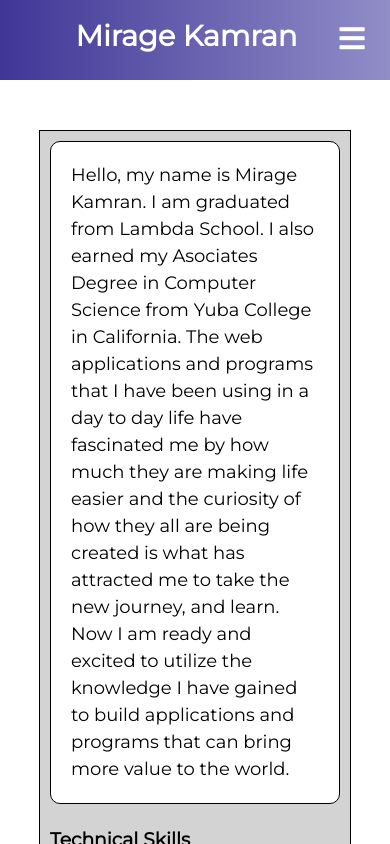
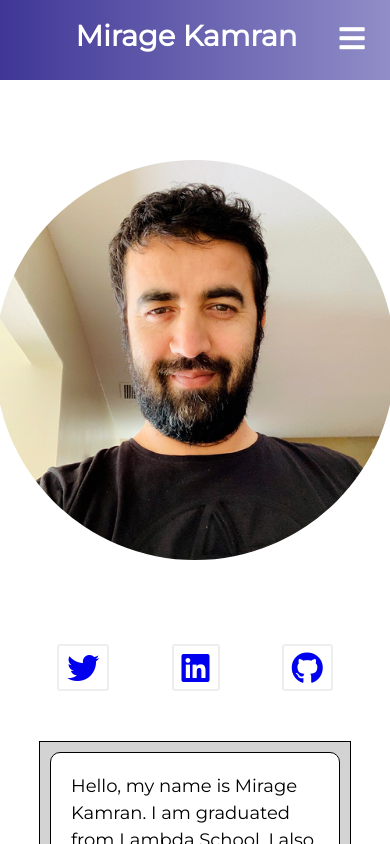
Before and after one commit to miragekamran/my-portfolio, a React (Create React App) app: page / in a window 390 px wide. Shown: the top 844 px of the page. Built offline with nearby package versions, Linux system fonts and the light colour scheme.

Commit message:
mobile view changed

```diff
--- a/src/components/Home/Home.css
+++ b/src/components/Home/Home.css
@@ -98,6 +98,7 @@
 
         .bio-outer-box {
             line-height: 1.5em;
+
         }
 
         .bio-inner-box {
@@ -113,11 +114,11 @@
     @media screen and (max-width: 740px) {
         .home {
             display: flex;
-            flex-direction: column;
+            flex-direction: column-reverse;
             justify-content: center;
             align-items: center;
             /* margin-top: 30px; */
-            margin-top: 50px;
+            margin-top: 30px;
         }
 
         .bio-outer-box {
@@ -141,7 +142,7 @@
         }
 
         .Platforms {
-            margin-bottom: 20px;
+            margin-bottom: 50px;
         }
     }
 
```
